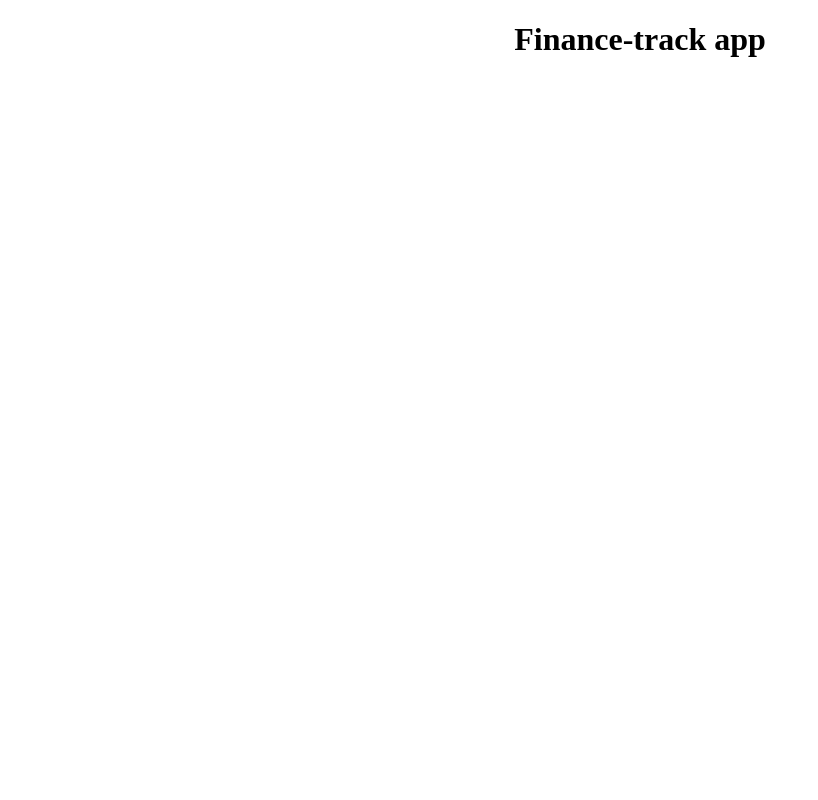
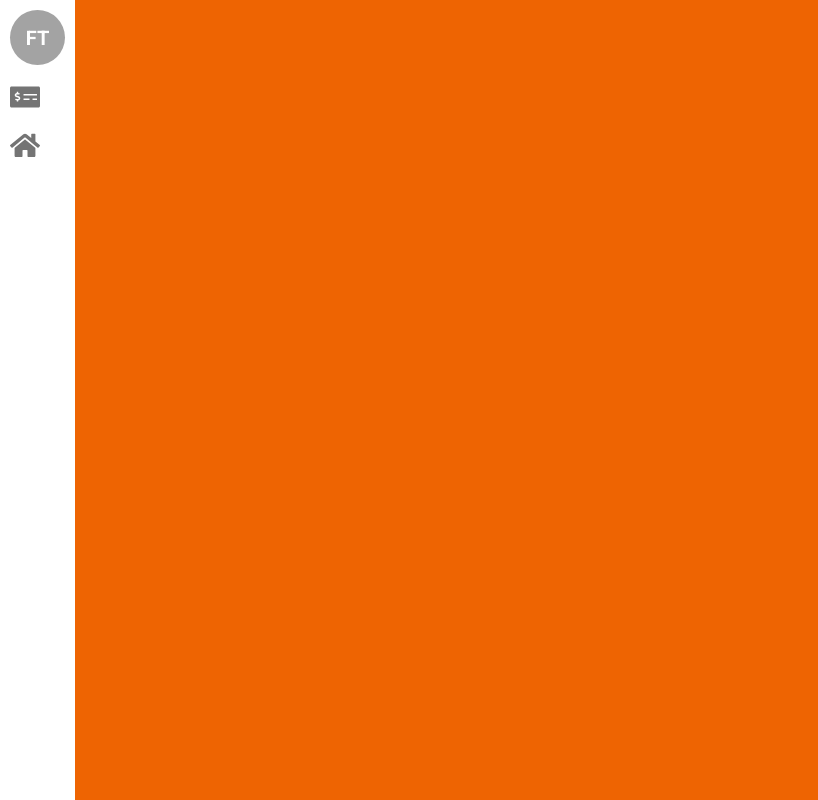
Before and after one commit to dmazaleuskaya/finance-track, a React (Create React App) app: page / in a window 1280 px wide. Shown: the whole page, without its empty margins (0-818 px from the left). Built offline with nearby package versions, Linux system fonts and the light colour scheme; the HTML template or start-up script is replaced by a standard one.

Commit message:
Navigation component: added variables with colors, added animation

```diff
--- a/public/index.html
+++ b/public/index.html
@@ -8,6 +8,7 @@
       manifest.json provides metadata used when your web app is added to the
       homescreen on Android. See https://developers.google.com/web/fundamentals/engage-and-retain/web-app-manifest/
     -->
+    <link href="https://fonts.googleapis.com/css?family=Roboto:400,700" rel="stylesheet">
     <link rel="manifest" href="%PUBLIC_URL%/manifest.json">
     <link rel="shortcut icon" href="%PUBLIC_URL%/favicon.ico">
     <!--
--- a/src/App.tsx
+++ b/src/App.tsx
@@ -1,13 +1,13 @@
 import * as React from 'react';
+
+import Navigation from './shell/navigation/Navigation';
 
 class App extends React.Component {
   public render() {
     return (
-      <div className='App'>
-        <header className='App-header'>
-          <h1 className='App-title'>Finance-track app</h1>
-        </header>
-      </div>
+      <React.Fragment>
+        <Navigation />
+      </React.Fragment>
     );
   }
 }
--- a/src/common.scss
+++ b/src/common.scss
@@ -1,8 +1,20 @@
-.App {
-  text-align: center;
+$white: #ffffff; // background, text
+$primary: #ee6402;
+$primaryLight: #ff7336;
+$primaryDark: #9e0000;
+$secondary: #747474;
+$secondaryLight: #a3a3a3;
+$secondaryDark: #494949;
+
+body, * {
+    margin: 0;
+    font-family: 'Roboto', sans-serif;
 }
 
-.App-title {
-  font-size: 2em;
-  color: #000;
+body {
+    background-color: $primary;
 }
+
+#root {
+    height: 100vh;
+}
--- a/src/index.scss
+++ b/src/index.scss
@@ -1 +1,3 @@
 @import './common.scss';
+@import './shell/navigation/Navigation.scss';
+@import './shell/navigation/navigationItem/NavigationItem.scss';
--- /dev/null
+++ b/src/shared/icons.tsx
@@ -0,0 +1,4 @@
+export default {
+    finance: '<svg xmlns="http://www.w3.org/2000/svg" aria-hidden="true" data-prefix="fas" data-icon="money-check-alt" class="svg-inline--fa fa-money-check-alt fa-w-20" role="img" viewBox="0 0 640 512"><path fill="currentColor" d="M608 32H32C14.33 32 0 46.33 0 64v384c0 17.67 14.33 32 32 32h576c17.67 0 32-14.33 32-32V64c0-17.67-14.33-32-32-32zM176 327.88V344c0 4.42-3.58 8-8 8h-16c-4.42 0-8-3.58-8-8v-16.29c-11.29-.58-22.27-4.52-31.37-11.35-3.9-2.93-4.1-8.77-.57-12.14l11.75-11.21c2.77-2.64 6.89-2.76 10.13-.73 3.87 2.42 8.26 3.72 12.82 3.72h28.11c6.5 0 11.8-5.92 11.8-13.19 0-5.95-3.61-11.19-8.77-12.73l-45-13.5c-18.59-5.58-31.58-23.42-31.58-43.39 0-24.52 19.05-44.44 42.67-45.07V152c0-4.42 3.58-8 8-8h16c4.42 0 8 3.58 8 8v16.29c11.29.58 22.27 4.51 31.37 11.35 3.9 2.93 4.1 8.77.57 12.14l-11.75 11.21c-2.77 2.64-6.89 2.76-10.13.73-3.87-2.43-8.26-3.72-12.82-3.72h-28.11c-6.5 0-11.8 5.92-11.8 13.19 0 5.95 3.61 11.19 8.77 12.73l45 13.5c18.59 5.58 31.58 23.42 31.58 43.39 0 24.53-19.05 44.44-42.67 45.07zM416 312c0 4.42-3.58 8-8 8H296c-4.42 0-8-3.58-8-8v-16c0-4.42 3.58-8 8-8h112c4.42 0 8 3.58 8 8v16zm160 0c0 4.42-3.58 8-8 8h-80c-4.42 0-8-3.58-8-8v-16c0-4.42 3.58-8 8-8h80c4.42 0 8 3.58 8 8v16zm0-96c0 4.42-3.58 8-8 8H296c-4.42 0-8-3.58-8-8v-16c0-4.42 3.58-8 8-8h272c4.42 0 8 3.58 8 8v16z"/></svg>',
+    home: '<svg xmlns="http://www.w3.org/2000/svg" aria-hidden="true" data-prefix="fas" data-icon="home" class="svg-inline--fa fa-home fa-w-18" role="img" viewBox="0 0 576 512"><path fill="currentColor" d="M488 312.7V456c0 13.3-10.7 24-24 24H348c-6.6 0-12-5.4-12-12V356c0-6.6-5.4-12-12-12h-72c-6.6 0-12 5.4-12 12v112c0 6.6-5.4 12-12 12H112c-13.3 0-24-10.7-24-24V312.7c0-3.6 1.6-7 4.4-9.3l188-154.8c4.4-3.6 10.8-3.6 15.3 0l188 154.8c2.7 2.3 4.3 5.7 4.3 9.3zm83.6-60.9L488 182.9V44.4c0-6.6-5.4-12-12-12h-56c-6.6 0-12 5.4-12 12V117l-89.5-73.7c-17.7-14.6-43.3-14.6-61 0L4.4 251.8c-5.1 4.2-5.8 11.8-1.6 16.9l25.5 31c4.2 5.1 11.8 5.8 16.9 1.6l235.2-193.7c4.4-3.6 10.8-3.6 15.3 0l235.2 193.7c5.1 4.2 12.7 3.5 16.9-1.6l25.5-31c4.2-5.2 3.4-12.7-1.7-16.9z"/></svg>'
+}
--- /dev/null
+++ b/src/shell/navigation/Navigation.scss
@@ -0,0 +1,64 @@
+.navigation {
+    width: 75px;
+    height: 100%;
+    background-color: $white;
+    transition: width 0.3s ease-in-out;
+    overflow: hidden;
+
+    &_expanded {
+        width: 250px;
+    }
+
+    &__toggle {
+        display: flex;
+        align-items: center;
+        width: 100%;
+        padding: 10px;
+        padding-right: 0;
+        border: none;
+        background-color: transparent;
+        font-size: 20px;
+        font-weight: 700;
+        color: $white;
+        cursor: pointer;
+        outline: none;
+
+        &-logo {
+            display: flex;
+            align-items: center;
+            justify-content: center;
+            width: 55px;
+            height: 55px;
+            margin-right: 10px;
+            border-radius: 50%;
+            background-color: $secondary;
+            transition: all 0.3s ease-in-out;
+        }
+
+        &-text {
+            visibility: hidden;
+            width: 0;
+            font-size: 18px;
+            color: $secondary;
+            text-align: left;
+            white-space: nowrap;
+            transition: all 0.3s ease-in-out;
+
+            &_visible {
+                visibility: visible;
+                flex-grow: 1;
+            }
+        }
+
+        &:hover {
+            .navigation__toggle-logo {
+                background-color: $secondaryLight;
+            }
+        }
+    }
+
+    &__routes {
+        display: flex;
+        flex-direction: column;
+    }
+}
--- /dev/null
+++ b/src/shell/navigation/Navigation.tsx
@@ -0,0 +1,64 @@
+import * as React from 'react';
+import { CSSTransition } from 'react-transition-group';
+import NavigationItem, { IRoute } from './navigationItem/NavigationItem';
+
+interface INavigationProps {
+    readonly test?: string
+}
+
+interface INavigationState {
+    navigationExpanded: boolean,
+    title: string,
+    routes: IRoute[]
+}
+
+class Navigation extends React.Component<INavigationProps, INavigationState> {
+    constructor(props: INavigationProps) {
+        super(props);
+
+        this.state = {
+            navigationExpanded: false,
+            routes: [
+                { title: 'finance', path: '/finance' },
+                { title: 'home', path: '/' }
+            ],
+            title: 'Navigation'
+        }
+    }
+
+    public toggleNavigationHandler = () => {
+        this.setState(state => {
+            return { navigationExpanded: !state.navigationExpanded };
+        })
+    }
+
+    public render(): React.ReactNode {
+        return (
+            <div className={`navigation ${this.state.navigationExpanded ? `navigation_expanded` : ``}`}>
+                <button className='navigation__toggle' type='button' onClick={this.toggleNavigationHandler}>
+                    <span className='navigation__toggle-logo'>FT</span>
+                    <span className={`navigation__toggle-text ${this.state.navigationExpanded ? `navigation__toggle-text_visible` : ``}`}>Finance Track</span>
+                </button>
+                <CSSTransition
+                    in={this.state.navigationExpanded}
+                    timeout={300}
+                    classNames='navigation__routes'
+                >
+                    {state => (
+                        <div className='navigation__routes'>
+                            {this.state.routes.map((route, index) => {
+                                return (
+                                    <React.Fragment key={index}>
+                                        <NavigationItem {...route} navigationExpanded={this.state.navigationExpanded} expandedState={state} />
+                                    </React.Fragment>
+                                )
+                            })}
+                        </div>
+                    )}
+                </CSSTransition>
+            </div>
+        )
+    }
+}
+
+export default Navigation;
--- /dev/null
+++ b/src/shell/navigation/navigationItem/NavigationItem.scss
@@ -0,0 +1,47 @@
+.navigationItem {
+    display: flex;
+    padding: 10px;
+    border: none;
+    background-color: $white;
+    cursor: pointer;
+    transition: all 0.3s ease-in-out;
+
+    svg {
+        width: 30px;
+    }
+
+    svg path {
+        fill: $secondary;
+        transition: all 0.3s ease-in-out;
+    }
+
+    &__title {
+        margin-left: 10px;
+        font-size: 16px;
+        text-transform: capitalize;
+        color: $secondary;
+        transition: all 0.3s ease-in-out;
+
+        &.entered {
+            display: block;
+        }
+
+        &.exited,
+        &.exiting {
+            display: none;
+        }
+    }
+
+    &:hover,
+    &_active {
+        background-color: $primary;
+
+        span {
+            color: $white;
+        }
+
+        path {
+            fill: $white;
+        }
+    }
+}
--- /dev/null
+++ b/src/shell/navigation/navigationItem/NavigationItem.tsx
@@ -0,0 +1,30 @@
+import * as React from 'react';
+import { TransitionStatus } from 'react-transition-group';
+import icons from '../../../shared/icons';
+
+export interface IRoute {
+    title: string,
+    path: string,
+}
+
+export interface INavigationItemProps extends IRoute {
+    navigationExpanded: boolean,
+    expandedState: TransitionStatus
+}
+
+const navigationItem = (props: INavigationItemProps) => {
+    const route = (
+        <button className='navigationItem navigationItem_expanded' type='button'>
+            <p dangerouslySetInnerHTML={{ __html: icons[props.title] }} />
+            <span className={`navigationItem__title ${props.expandedState}`}>{props.title}</span>
+        </button>
+    );
+
+    return (
+        <React.Fragment>
+            {route}
+        </React.Fragment>
+    )
+}
+
+export default navigationItem;
```
Also changed, not shown: package.json (+7 -1 lines), 1 other file (tests, documents, lock files or other folders).
